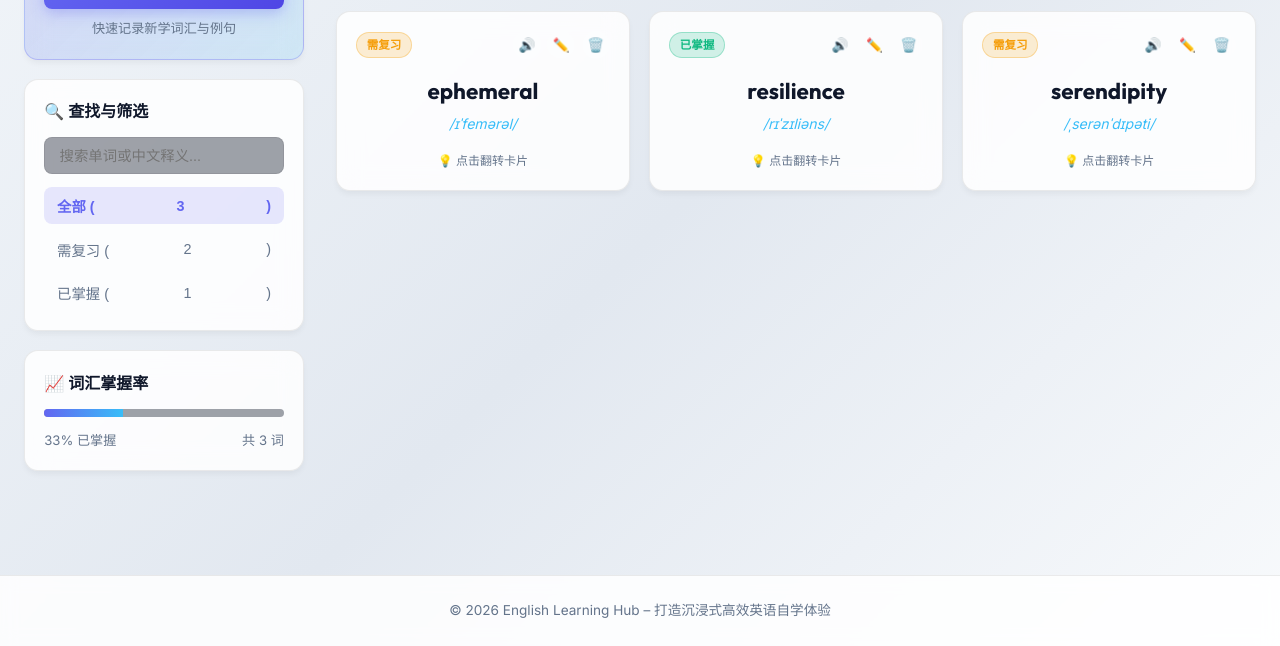
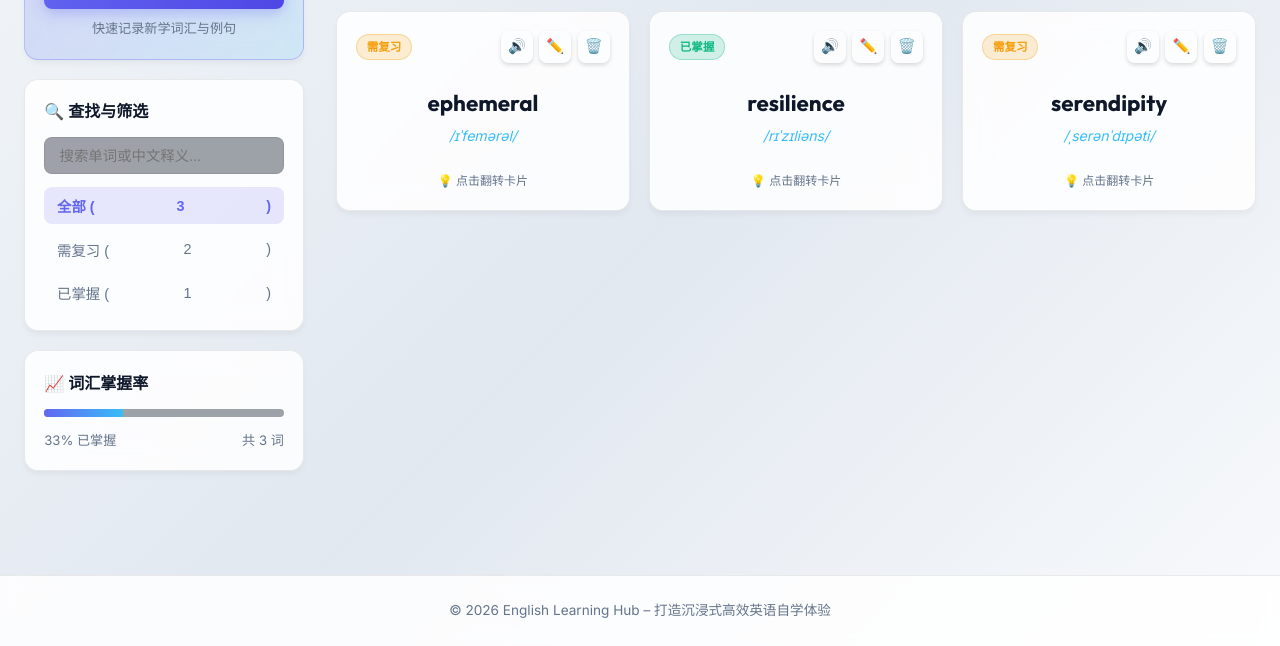
Before and after one commit to bin-yan726/english-learning-hub, a plain HTML site: page index.html in a window 1280 px wide. Shown: the part 154-800 px from the top of the page. Drawn offline with nearby package versions, Linux system fonts and the light colour scheme.

Commit message:
优化卡片容器高度与显式图标样式，并加入版本号防缓存

```diff
--- a/index.html
+++ b/index.html
@@ -8,7 +8,7 @@
   <link rel="preconnect" href="https://fonts.googleapis.com">
   <link rel="preconnect" href="https://fonts.gstatic.com" crossorigin>
   <link href="https://fonts.googleapis.com/css2?family=Inter:wght@300;400;500;600;700&family=Outfit:wght@400;600;700&display=swap" rel="stylesheet">
-  <link rel="stylesheet" href="style.css" />
+  <link rel="stylesheet" href="style.css?v=20260726_3" />
 </head>
 <body>
   <!-- Header Navbar -->
@@ -237,6 +237,6 @@
   </div>
 
   <script src="https://cdn.jsdelivr.net/npm/chart.js"></script>
-  <script src="script.js" type="module"></script>
+  <script src="script.js?v=20260726_3" type="module"></script>
 </body>
 </html>
--- a/style.css
+++ b/style.css
@@ -366,7 +366,7 @@ body {
 
 .vocab-card-wrapper {
   perspective: 1000px;
-  min-height: 180px;
+  height: 200px;
 }
 
 .vocab-card {
@@ -385,6 +385,8 @@ body {
 
 .card-face {
   position: absolute;
+  top: 0;
+  left: 0;
   width: 100%;
   height: 100%;
   backface-visibility: hidden;
@@ -412,6 +414,7 @@ body {
   display: flex;
   justify-content: space-between;
   align-items: center;
+  z-index: 2;
 }
 
 .status-tag {
@@ -438,26 +441,29 @@ body {
 .card-actions {
   display: flex;
   gap: 0.4rem;
+  align-items: center;
 }
 
 .icon-btn {
-  background: rgba(255, 255, 255, 0.08);
-  border: none;
-  color: var(--text-muted);
-  width: 28px;
-  height: 28px;
-  border-radius: 50%;
+  background: rgba(255, 255, 255, 0.15);
+  border: 1px solid rgba(255, 255, 255, 0.15);
+  color: var(--text-main);
+  width: 32px;
+  height: 32px;
+  border-radius: 8px;
   cursor: pointer;
-  display: flex;
+  display: inline-flex;
   align-items: center;
   justify-content: center;
-  font-size: 0.85rem;
+  font-size: 0.9rem;
   transition: all 0.2s;
+  box-shadow: 0 2px 4px rgba(0,0,0,0.15);
 }
 
 .icon-btn:hover {
   background: var(--primary);
   color: #ffffff;
+  transform: scale(1.08);
 }
 
 .icon-btn.delete-btn:hover {
```
